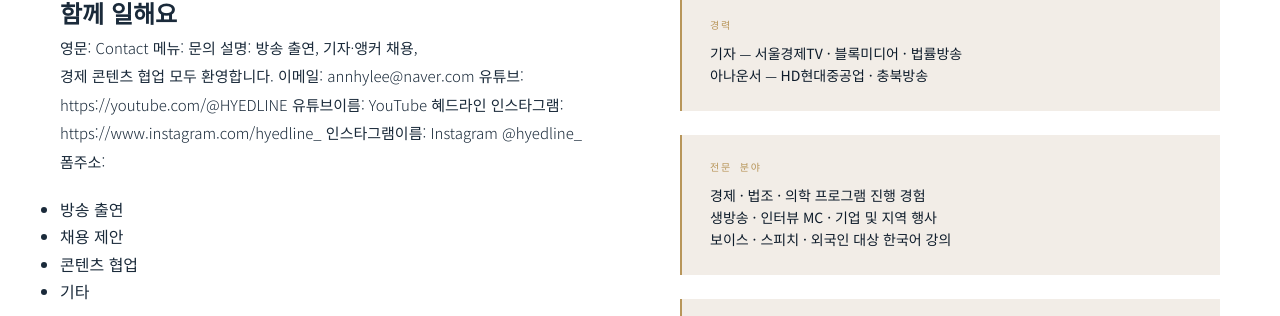
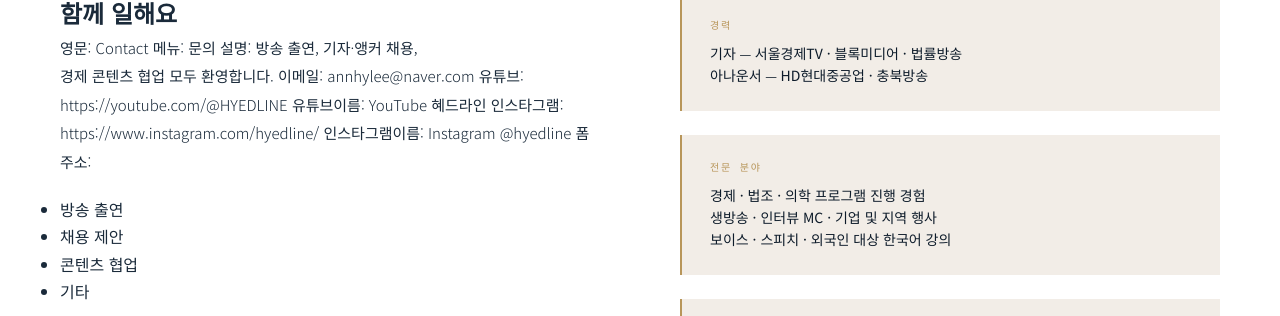
Before and after one commit to annhylee/annhylee.github.io, a Jekyll site: the page built from content/contact.md, in a window 1280 px wide and 900 px high, scrolled down 1786 px. Shown: the part 195-511 px from the top of the window. Built offline with Jekyll 4.4.1, drawn with Linux system fonts in a browser that asks for light colours; some web fonts are replaced; our own code applies the rules of GitHub Pages for plain Markdown files.

```diff
--- a/content/contact.md
+++ b/content/contact.md
@@ -12,8 +12,8 @@
 이메일: annhylee@naver.com
 유튜브: https://youtube.com/@HYEDLINE
 유튜브이름: YouTube 혜드라인
-인스타그램: https://www.instagram.com/hyedline_
-인스타그램이름: Instagram @hyedline_
+인스타그램: https://www.instagram.com/hyedline/
+인스타그램이름: Instagram @hyedline
 폼주소:
 - 방송 출연
 - 채용 제안
```
